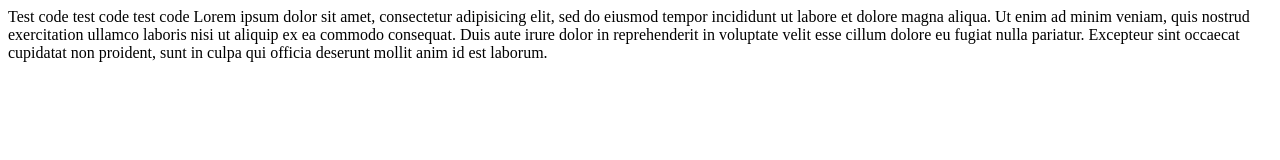
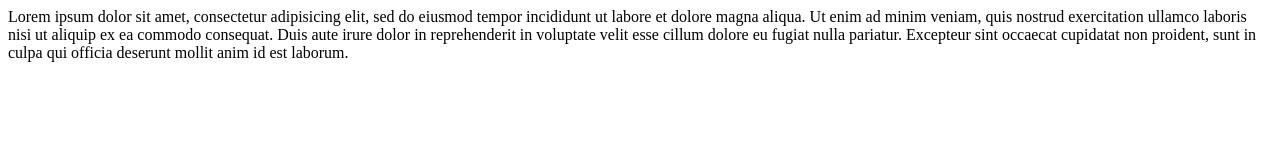
Before and after one commit to pat-27/Pentaspecs, a plain HTML site: page index.html in a window 1280 px wide. Drawn offline with Linux system fonts and the light colour scheme.

Commit message:
took off testcodetestcodetrestcodetestcode

```diff
--- a/index.html
+++ b/index.html
@@ -4,7 +4,6 @@
 	<title>Sello</title>
 </head>
 <body>
-	Test code test code test code
 	Lorem ipsum dolor sit amet, consectetur adipisicing elit, sed do eiusmod
 	tempor incididunt ut labore et dolore magna aliqua. Ut enim ad minim veniam,
 	quis nostrud exercitation ullamco laboris nisi ut aliquip ex ea commodo
```
